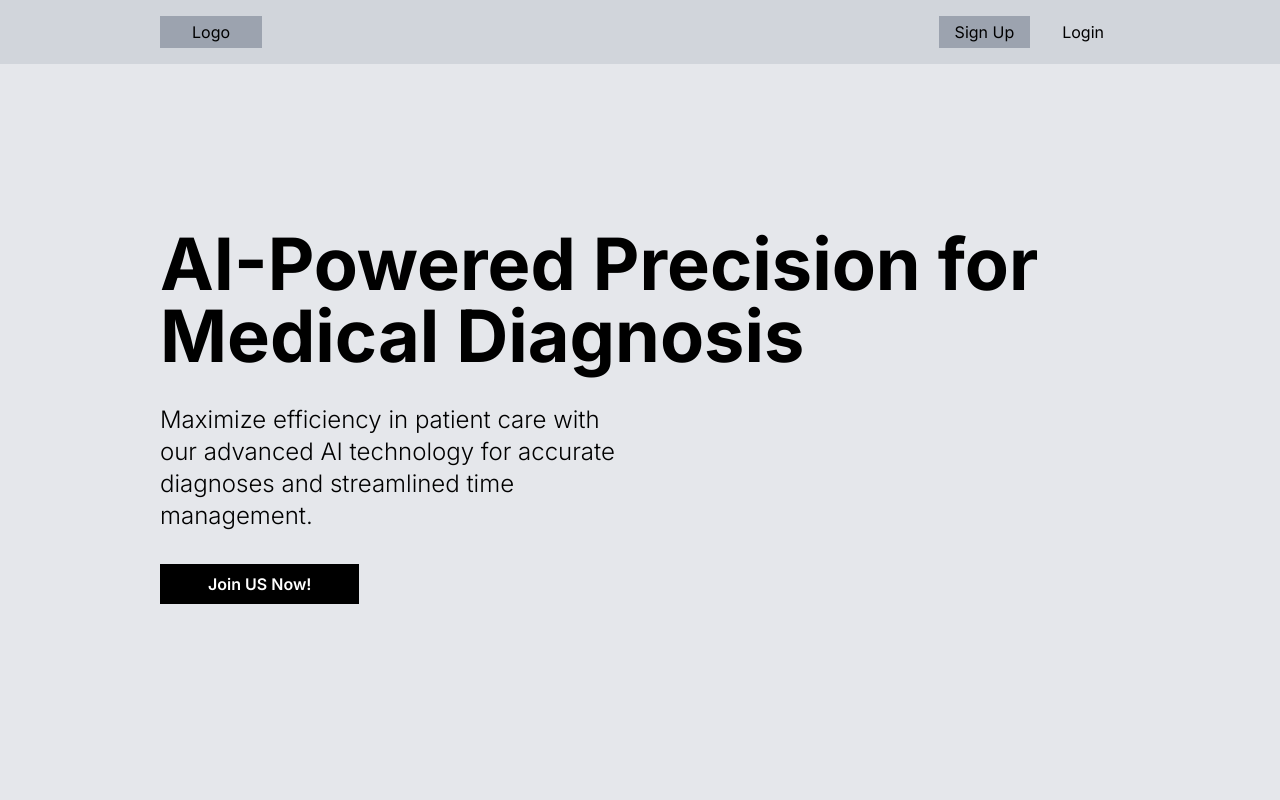
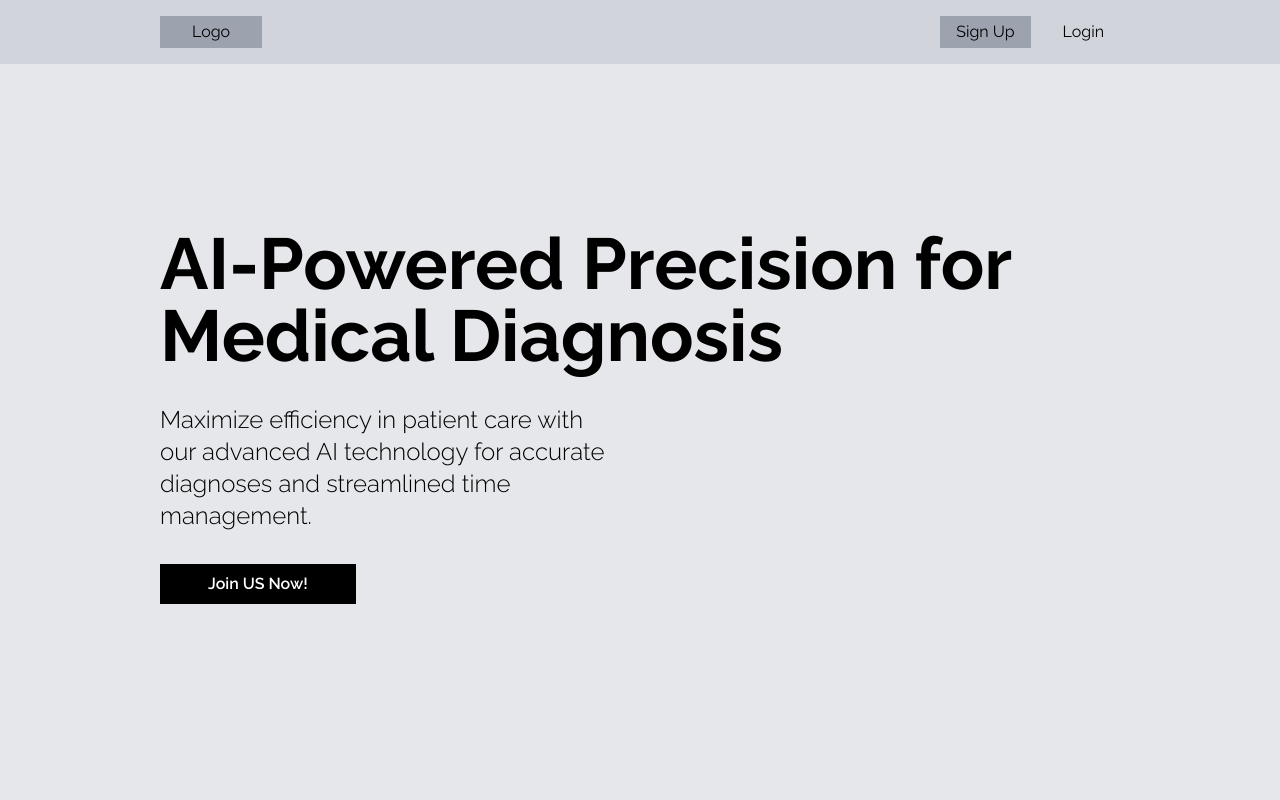
Before and after one commit to op-squad/front, a React (Vite) app: page / in a window 1280 px wide. Shown: the top 800 px of the page. Built offline with nearby package versions, Linux system fonts and the light colour scheme.

Commit message:
add raleway font

```diff
--- a/src/index.css
+++ b/src/index.css
@@ -1,4 +1,9 @@
 @import url("https://fonts.googleapis.com/css2?family=Inter:wght@100..900&display=swap");
+@import url('https://fonts.googleapis.com/css2?family=Raleway:ital,wght@0,100..900;1,100..900&display=swap');
 @tailwind base;
 @tailwind components;
 @tailwind utilities;
+
+* {
+    font-family: "Raleway";
+}
--- a/tailwind.config.ts
+++ b/tailwind.config.ts
@@ -5,7 +5,7 @@
   theme: {
     extend: {},
     fontFamily: {
-      inter: ["Inter", "sans-serif"],
+      inter: ["Raleway", "sans-serif"],
     },
   },
   plugins: [],
```
